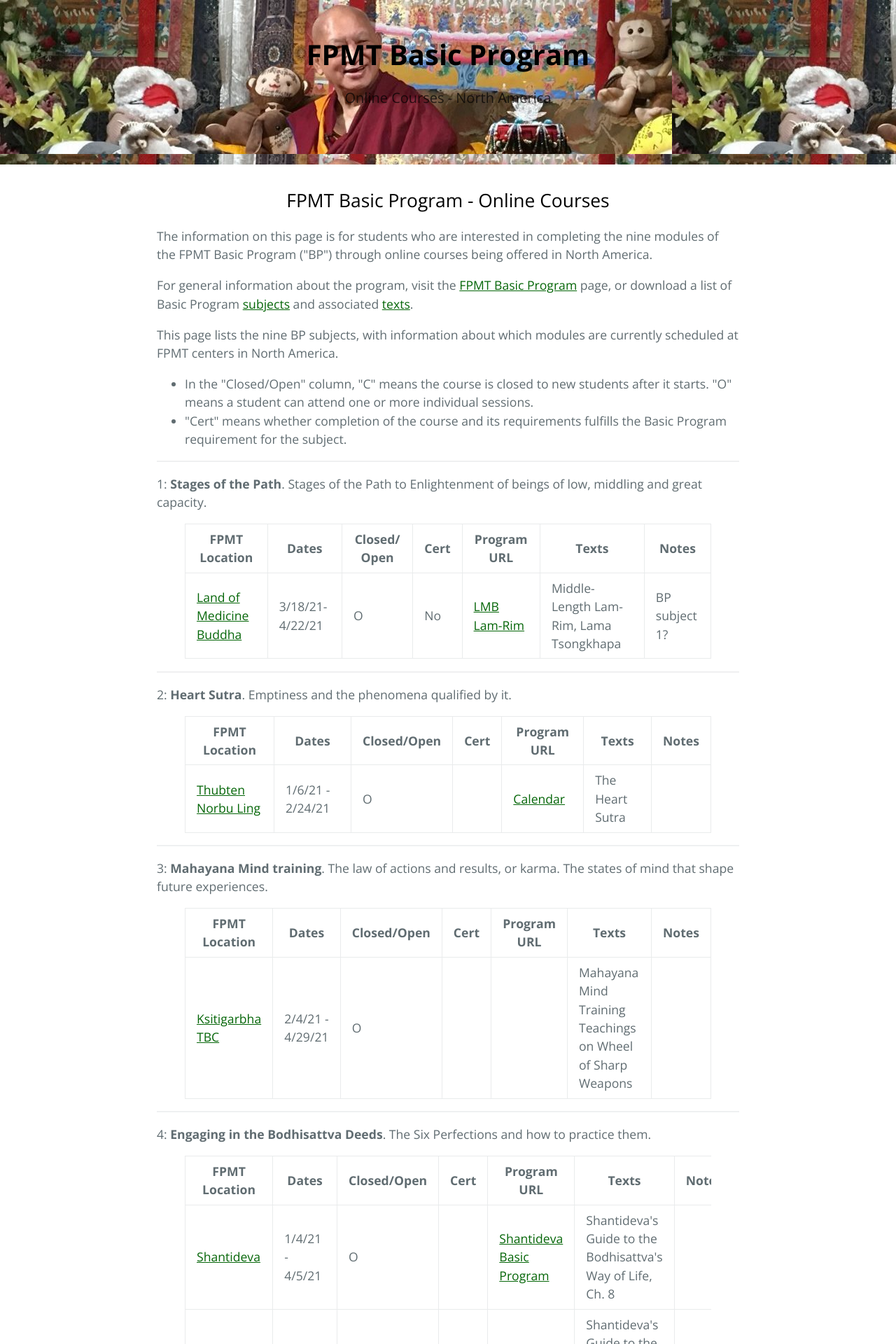
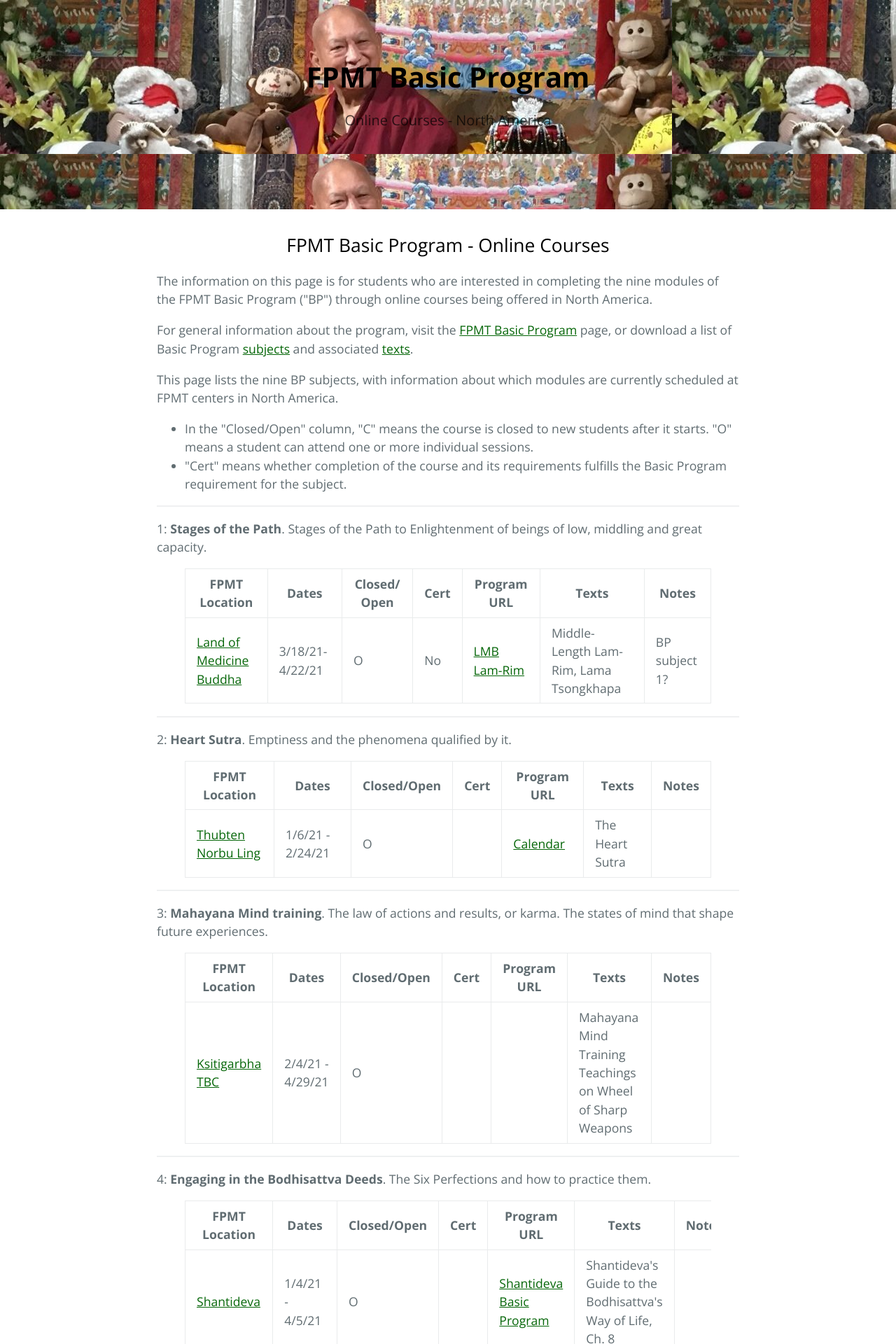
Before and after one commit to lgeorge/lgeorge.github.io, a Jekyll site: the page built from index.html, in a window 1280 px wide. Shown: the top 1920 px of the page at 70% size. Built offline with Jekyll 4.4.1, drawn with Linux system fonts in a browser that asks for light colours.

Commit message:
adjust header settings - width, etc.

```diff
--- a/assets/css/style.scss
+++ b/assets/css/style.scss
@@ -12,16 +12,16 @@
 @import 'jekyll-theme-cayman';
 .page-header {
   /* text-align: center;  */
-  width: auto;       /* was px */
-  /* height: auto;      /* added 4/6/21 */
+  width: 100%;       /* was px */
+  height: auto;      /* added 4/6/21 */
   /* background-position: center; /* Center the image */
-  background-size: cover;
+  background-size: contain;
   background-repeat: no-repeat;
   /* background: url('https://raw.githubusercontent.com/lgeorge/lgeorge.github.io/master/_images/fpmt-na-header-trimmed.png');  */
   /* background: url('https://fpmtna.org/wp-content/uploads/2017/03/hero2.png');      /* added 4/6/21, pulls from fpmtna */
   background: url('https://raw.githubusercontent.com/lgeorge/lgeorge.github.io/master/_images/lz-rinpoche.jpg');
 
-  /* @include large {
+  @include large {
     padding: 5rem 6rem;
   }
   @include medium {
@@ -29,5 +29,5 @@
   }
   @include small {
     padding: 2rem 1rem;
-  } */
+  }
 }
```
